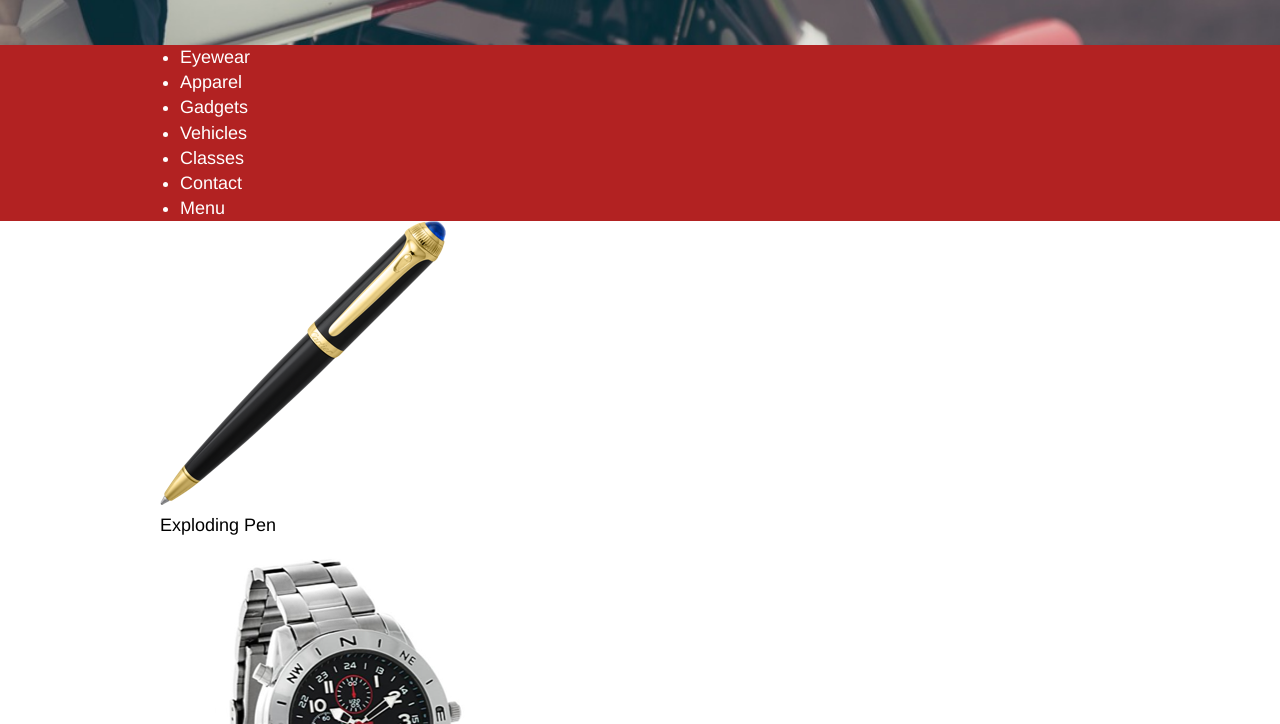
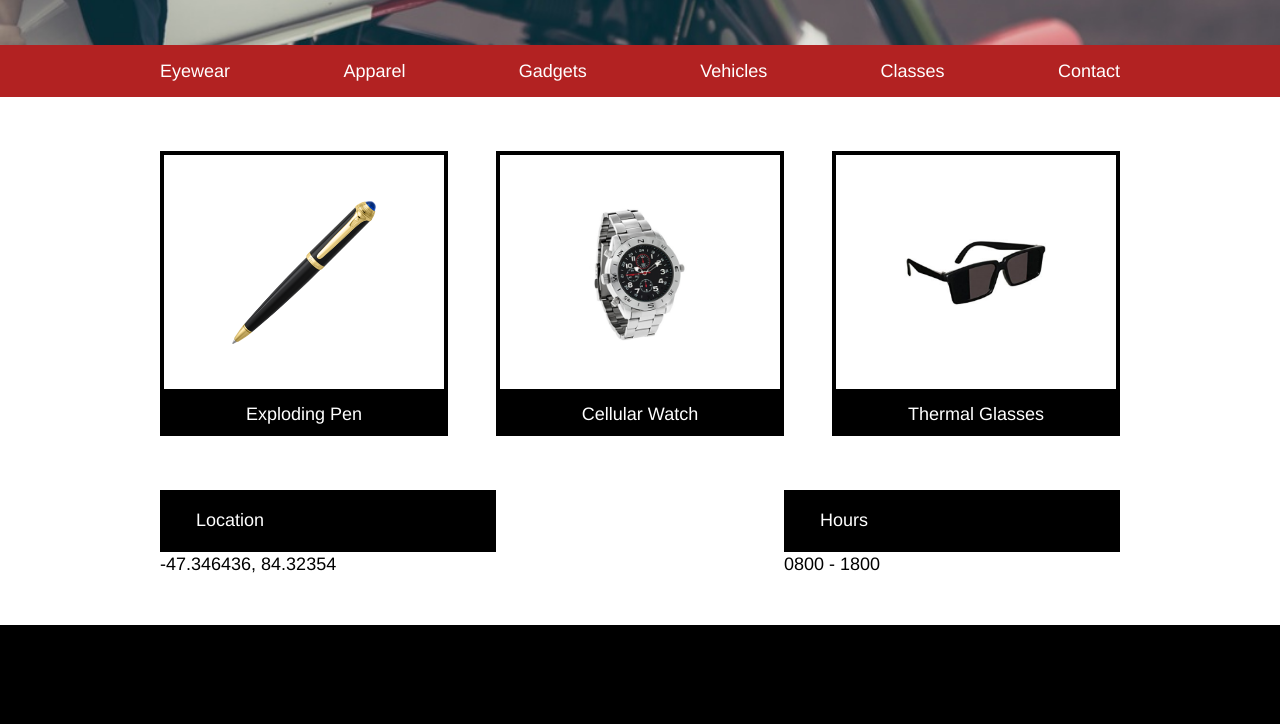
Before and after one commit to garchibaldmfs/secretagent, a plain HTML site: page index.html in a window 1280 px wide. Shown: the part 456-1180 px from the top of the page. Drawn offline with Linux system fonts and the light colour scheme.

Commit message:
final - close enough.

```diff
--- a/resources/style.css
+++ b/resources/style.css
@@ -1,26 +1,58 @@
 element.style {
 }
-
+html {
+    font-size: 18px;
+    background-color: white;
+}
 .company {
     background-color: black;
     color: white;
 }
 @media only screen and (max-width: 1024px)
-body {
+{
+  body {
     font-size: 16px;
+    }
+  nav .container {
+    display: none
+  }
+  nav .mobile-nav {
+    display: block;
+    text-align: center;
+  }
 }
+
+@media only screen and (max-width: 470px)
+{
+  body {
+    font-size: 10px;
+    }
+  nav .container {
+    display: none
+  }
+  nav .mobile-nav {
+    display: none;
+    }
+}
+
+
+nav .mobile-nav {
+  display: none
+}
+/* add .nav .container hidden
+and .nav .mobile-nav container not hidden
+*/
 body {
     font-family: Helvetica, sans-serif;
     line-height: 1.4em;
-}
-html {
-    font-size: 18px;
-    background-color: white;
 }
 .company .container {
     display: flex;
     align-items: center;
     padding: 12px 0 12px 0.5em;
+}
+div {
+    display: block;
 }
 .container {
     max-width: 960px;
@@ -44,6 +76,54 @@ nav {
     background-color: firebrick;
     color: white;
 }
+
+nav ul {
+    display: flex;
+    align-items: center;
+    justify-content: space-between;
+    padding: 0.75em 0;
+    list-style: none;
+}
+
+.product-image {
+    border: 4px solid black;
+    padding: 2em 0;
+    height: 9em;
+    display: flex;
+    justify-content: center;
+    align-items: center;
+}
+
+.products,
+.business-info {
+  display: flex;
+  justify-content: space-between;
+  margin-top: 3rem;
+}
+
+.product {
+  width: 30%;
+}
+
+.product-image img {
+    max-width: 8em;
+}
+.description {
+    display: block;
+    background-color: black;
+    color: white;
+    text-align: center;
+    padding: 0.5em;
+}
+.info .title {
+    display: block;
+    background-color: black;
+    color: white;
+    padding: 1em 2em;
+}
+.info {
+    width: 35%;
+}
 footer {
     background-color: black;
     color: white;
```
